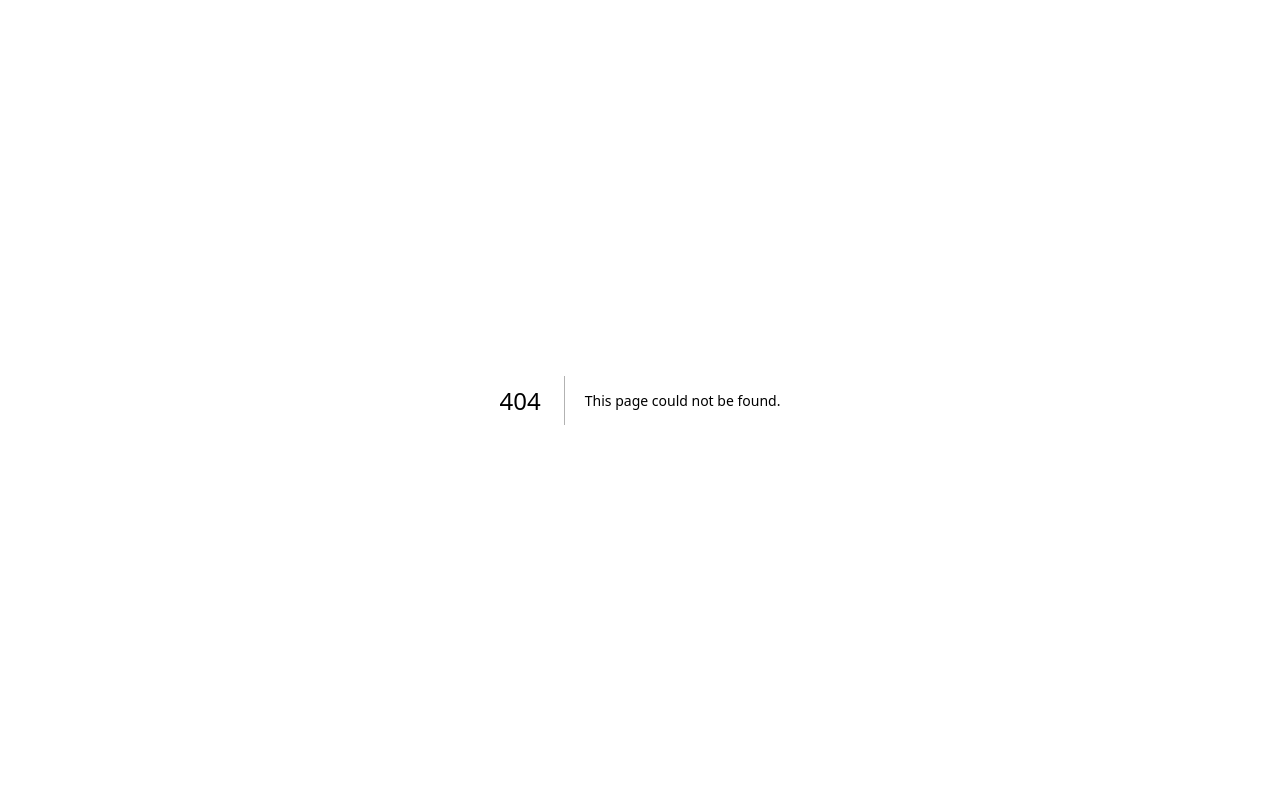
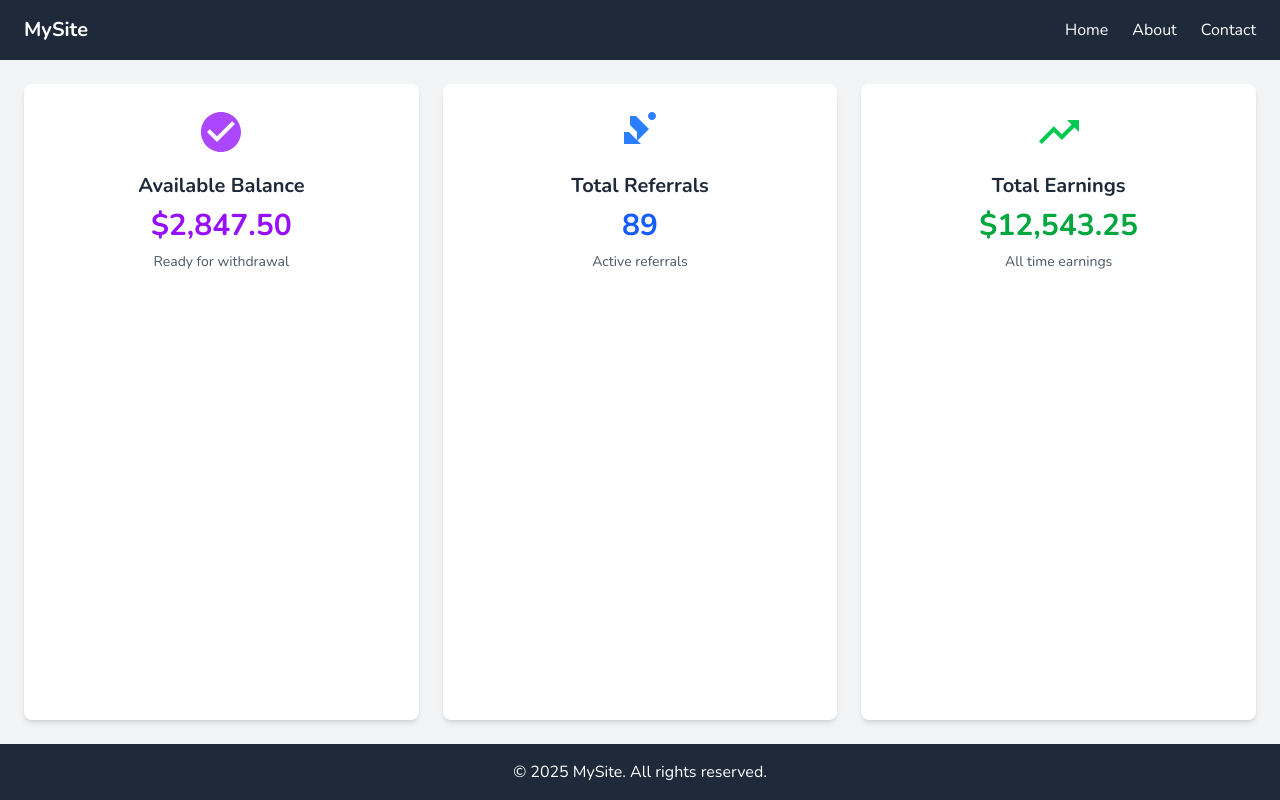
Before and after one commit to clifforddonk/portfolio, a Next.js app: page /flex in a window 1280 px wide. Before the commit this address had no page. Built offline with nearby package versions, Linux system fonts and the light colour scheme.

Commit message:
new changes

```diff
--- /dev/null
+++ b/app/flex/page.jsx
@@ -0,0 +1,74 @@
+import React from "react";
+
+function App() {
+  return (
+    <div className="min-h-screen flex flex-col">
+      {/* Navbar */}
+      <nav className="flex justify-between items-center bg-gray-800 text-white px-6 py-4">
+        <div className="text-xl font-bold">MySite</div>
+        <ul className="flex space-x-6">
+          <li className="hover:text-gray-300 cursor-pointer">Home</li>
+          <li className="hover:text-gray-300 cursor-pointer">About</li>
+          <li className="hover:text-gray-300 cursor-pointer">Contact</li>
+        </ul>
+      </nav>
+
+      {/* Main Content */}
+      <main class="grid grid-cols-1 sm:grid-cols-2 md:grid-cols-3 gap-6 p-6 flex-1 bg-gray-100">
+        <div class="bg-white shadow-md rounded-lg p-6 text-center">
+          <div class="flex justify-center mb-4">
+            <svg
+              class="w-12 h-12 text-purple-500"
+              fill="currentColor"
+              viewBox="0 0 24 24"
+            >
+              <path d="M12 2C6.48 2 2 6.48 2 12s4.48 10 10 10 10-4.48 10-10S17.52 2 12 2zm-2 15l-5-5 1.41-1.41L10 14.17l7.59-7.59L19 8l-9 9z" />
+            </svg>
+          </div>
+          <h3 class="text-xl font-bold text-gray-800 mb-2">
+            Available Balance
+          </h3>
+          <p class="text-3xl font-bold text-purple-600 mb-2">$2,847.50</p>
+          <p class="text-sm text-gray-600">Ready for withdrawal</p>
+        </div>
+
+        <div class="bg-white shadow-md rounded-lg p-6 text-center">
+          <div class="flex justify-center mb-4">
+            <svg
+              class="w-12 h-12 text-blue-500"
+              fill="currentColor"
+              viewBox="0 0 24 24"
+            >
+              <path d="M16 4c0-1.11.89-2 2-2s2 .89 2 2-.89 2-2 2-2-.89-2-2zM4 18v-6h2.5l6 6H4zm6.5-6L7 8.5V4h3l6.5 6.5-6 6z" />
+            </svg>
+          </div>
+          <h3 class="text-xl font-bold text-gray-800 mb-2">Total Referrals</h3>
+          <p class="text-3xl font-bold text-blue-600 mb-2">89</p>
+          <p class="text-sm text-gray-600">Active referrals</p>
+        </div>
+
+        <div class="bg-white shadow-md rounded-lg p-6 text-center">
+          <div class="flex justify-center mb-4">
+            <svg
+              class="w-12 h-12 text-green-500"
+              fill="currentColor"
+              viewBox="0 0 24 24"
+            >
+              <path d="M16,6L18.29,8.29L13.41,13.17L9.41,9.17L2,16.59L3.41,18L9.41,12L13.41,16L19.71,9.71L22,12V6H16Z" />
+            </svg>
+          </div>
+          <h3 class="text-xl font-bold text-gray-800 mb-2">Total Earnings</h3>
+          <p class="text-3xl font-bold text-green-600 mb-2">$12,543.25</p>
+          <p class="text-sm text-gray-600">All time earnings</p>
+        </div>
+      </main>
+
+      {/* Footer */}
+      <footer className="bg-gray-800 text-white text-center py-4">
+        © 2025 MySite. All rights reserved.
+      </footer>
+    </div>
+  );
+}
+
+export default App;
--- /dev/null
+++ b/public/logo/index.html
@@ -0,0 +1,40 @@
+<!DOCTYPE html>
+<html lang="en">
+  <head>
+    <meta charset="UTF-8" />
+    <meta name="viewport" content="width=device-width, initial-scale=1.0" />
+    <title>Document</title>
+    <link rel="stylesheet" href="style.css" />
+  </head>
+  <body>
+    <div class="container">
+      <p style="text-align: center">Student Sign In</p>
+      <div>
+        <div class="input-container">
+          <input
+            type="text"
+            name="user_name"
+            id="name"
+            placeholder="Username"
+          />
+
+          <input
+            type="password"
+            name="password"
+            id="ps"
+            placeholder="Password"
+          />
+        </div>
+        <p style="text-align: right">
+          <a href="">Forgot Password?</a>
+        </p>
+        <button>Sign In</button>
+        <div class="links">
+          <a href="">Terms</a>
+          <a href="">Plans</a>
+          <a href="">Contact Us</a>
+        </div>
+      </div>
+    </div>
+  </body>
+</html>
--- /dev/null
+++ b/public/logo/style.css
@@ -0,0 +1,56 @@
+body {
+  font-family: Verdana, Geneva, Tahoma, sans-serif;
+  background-image: url(bg4.jpg);
+  display: flex;
+  align-items: center;
+  justify-content: center;
+  background-size: cover;
+  background-attachment: fixed;
+}
+
+.container {
+  background-color: white;
+  width: 300px;
+  padding: 40px;
+  margin-top: 100px;
+  border-radius: 8px;
+}
+
+input {
+  padding: 10px;
+  border: 1px solid gray;
+  border-radius: 5px;
+}
+.input-container {
+  display: flex;
+  flex-direction: column;
+  gap: 20px;
+}
+
+button {
+  background-color: rgba(0, 0, 249, 0.708);
+  color: white;
+  border-radius: 4px;
+  border: none;
+  padding: 6px;
+  width: 100%;
+  font-size: small;
+  cursor: pointer;
+}
+
+button:hover {
+  background-color: black;
+}
+
+.links {
+  text-align: right;
+  margin-top: 8px;
+}
+a {
+  color: rgba(0, 0, 249, 0.708);
+  text-decoration: none;
+  font-size: smaller;
+}
+a:hover {
+  text-decoration: underline;
+}
```
Also changed, not shown: public/logo/bg4.jpg (added), public/logo/profile2.jpg (added).
